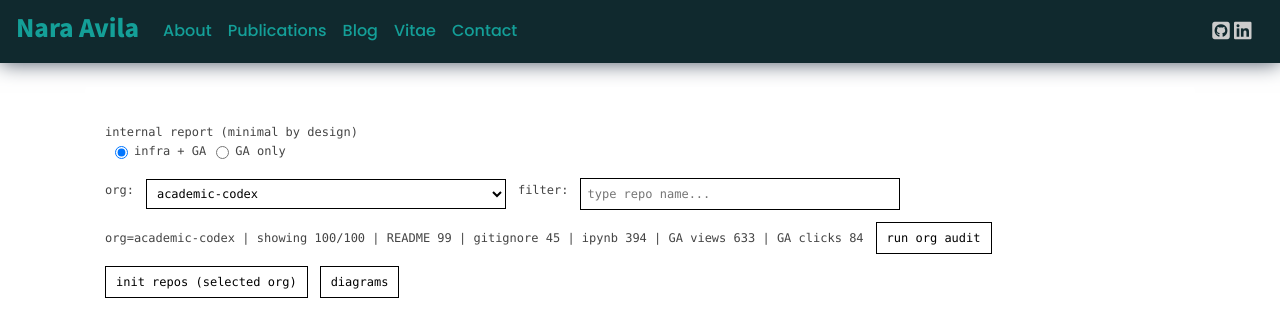
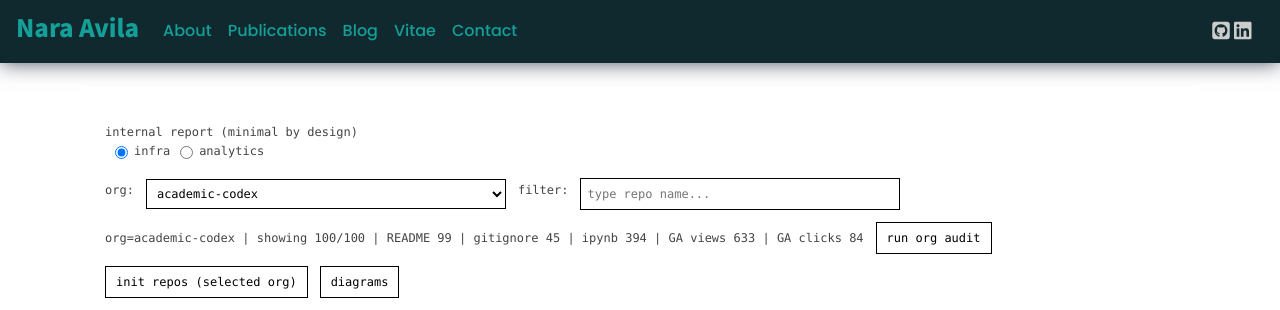
Before and after one commit to naavilam/naavilam.github.io, a Jekyll site: the page built from pages/audit.html, in a window 1280 px wide and 900 px high. Shown: the top 310 px of the window. Built offline with Jekyll 4.4.1, drawn with Linux system fonts in a browser that asks for light colours; nearby versions of some CDN libraries; comment, search, counter and statistics services are not loaded.

Commit message:
Update files

```diff
--- a/pages/audit.html
+++ b/pages/audit.html
@@ -161,11 +161,11 @@ description: Internal repository report
     <span class="audit-radio" id="auditMode">
         <label class="audit-muted">
             <input type="radio" name="audit_mode" value="with_infra" checked />
-            infra + GA
+            infra
         </label>
         <label class="audit-muted">
             <input type="radio" name="audit_mode" value="ga_only" />
-            GA only
+            analytics
         </label>
     </span>
     <div class="audit-row">
```
